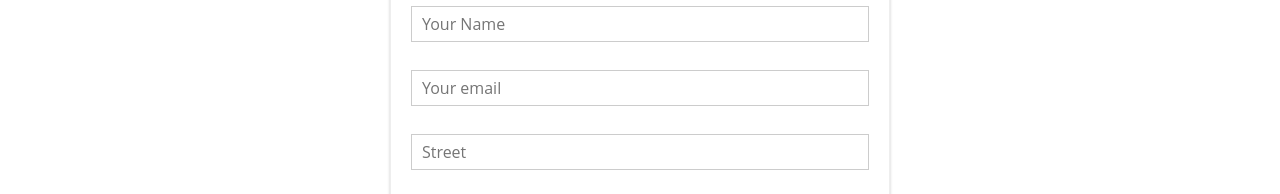
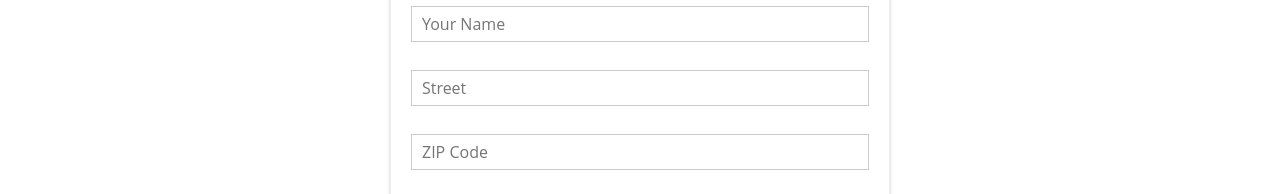
Before and after one commit to Saddam-tech/my-burger-builder-app, a React (Create React App) app: page /checkout in a window 1280 px wide. Both pictures are taken after a click on the button "Continue". Shown: the part 606-800 px from the top of the page. Built offline with nearby package versions, Linux system fonts and the light colour scheme.

Commit message:
passing the data to the input

```diff
--- a/src/components/UI/Input/Input.js
+++ b/src/components/UI/Input/Input.js
@@ -4,15 +4,33 @@ import classes from "./Input.module.css";
 const input = (props) => {
   let inputElement = null;
 
-  switch (props.inputtype) {
+  switch (props.elementType) {
     case "input":
-      inputElement = <input {...props} className={classes.InputElement} />;
+      inputElement = (
+        <input
+          {...props.elementConfig}
+          className={classes.InputElement}
+          value={props.value}
+        />
+      );
       break;
     case "textarea":
-      inputElement = <textarea {...props} className={classes.InputElement} />;
+      inputElement = (
+        <textarea
+          {...props.elementConfig}
+          className={classes.InputElement}
+          value={props.value}
+        />
+      );
       break;
     default:
-      inputElement = <input {...props} className={classes.InputElement} />;
+      inputElement = (
+        <input
+          {...props.elementConfig}
+          className={classes.InputElement}
+          value={props.value}
+        />
+      );
   }
 
   return (
--- a/src/containers/Checkout/ContactData/ContactData.js
+++ b/src/containers/Checkout/ContactData/ContactData.js
@@ -7,13 +7,62 @@ import Input from "../../../components/UI/Input/Input";
 
 class ContactData extends Component {
   state = {
-    name: "",
-    email: "",
-    address: {
-      street: "",
-      postalCode: "",
+    orderForm: {
+      name: {
+        elementType: "input",
+        elementConfig: {
+          type: "text",
+          placeholder: "Your Name",
+        },
+        value: "",
+      },
+      street: {
+        elementType: "input",
+        elementConfig: {
+          type: "text",
+          placeholder: "Street",
+        },
+        value: "",
+      },
+      zipCode: {
+        elementType: "input",
+        elementConfig: {
+          type: "text",
+          placeholder: "ZIP Code",
+        },
+        value: "",
+      },
+      country: {
+        elementType: "input",
+        elementConfig: {
+          type: "text",
+          placeholder: "Country",
+        },
+        value: "",
+      },
+
+      email: {
+        elementType: "input",
+        elementConfig: {
+          type: "email",
+          placeholder: "Your E-mail",
+        },
+        value: "",
+      },
+
+      deliveryMethod: {
+        elementType: "select",
+        elementConfig: {
+          options: [
+            { value: "fastest", displayValue: "Fastest" },
+            { value: "cheapest", displayValue: "Cheapest" },
+          ],
+        },
+        value: "",
+      },
+
+      loading: false,
     },
-    loading: false,
   };
 
   orderHandler = (event) => {
@@ -22,18 +71,6 @@ class ContactData extends Component {
     const order = {
       ingredients: this.props.ingredients,
       price: this.props.price,
-      customer: {
-        name: "Saddam",
-        address: {
-          street: "TestStreet 1",
-          zipcode: "010 57866727",
-          country: "Uzbekistan",
-        },
-
-        email: "test@gmail.com",
-      },
-
-      deliveryMethod: "fastest",
     };
 
     axios
@@ -48,32 +85,26 @@ class ContactData extends Component {
   };
 
   render() {
+    const formElementsArray = [];
+
+    for (let key in this.state.orderForm) {
+      formElementsArray.push({
+        id: key,
+        config: this.state.orderForm[key],
+      });
+    }
+
     let form = (
       <form>
-        <Input
-          inputtype="input"
-          type="text"
-          name="name"
-          placeholder="Your Name"
-        />
-        <Input
-          inputtype="input"
-          type="email"
-          name="email"
-          placeholder="Your email"
-        />
-        <Input
-          inputtype="input"
-          type="text"
-          name="street"
-          placeholder="Street"
-        />
-        <Input
-          inputtype="input"
-          type="text"
-          name="name"
-          placeholder="Postal code"
-        />
+        {formElementsArray.map((formElement) => (
+          <Input
+          key={formElement.id}
+            elementType={formElement.config.elementType}
+            elementConfig={formElement.config.elementConfig}
+            value={formElement.config.value}
+          />
+        ))}
+
         <Button btnType="Success" clicked={this.orderHandler}>
           ORDER
         </Button>
--- a/src/containers/Orders/Orders.js
+++ b/src/containers/Orders/Orders.js
@@ -35,7 +35,7 @@ class Orders extends Component {
             <Order
             key={order.id}
             ingredients={order.ingredients}
-            price={order.price}
+            price={ order.price}
             />
         ))}
       </div>
```
